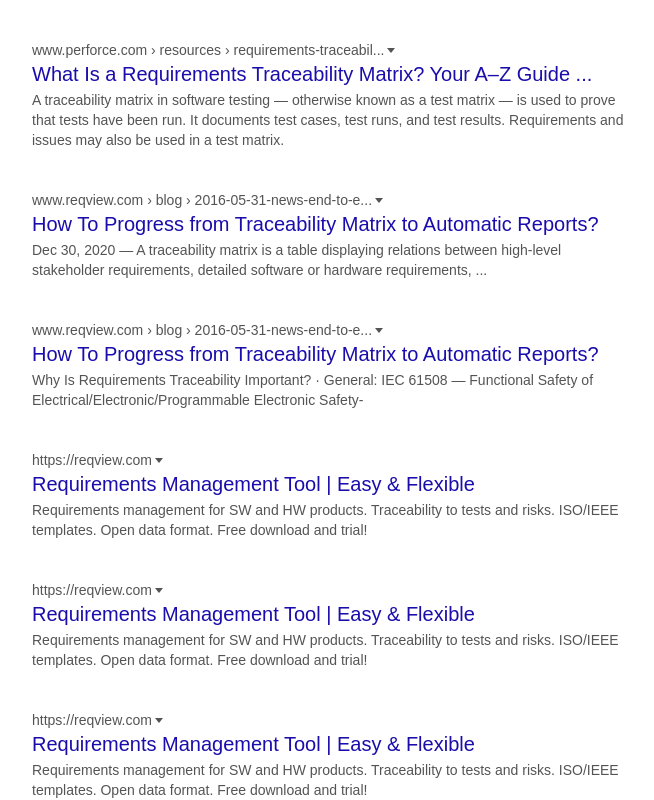
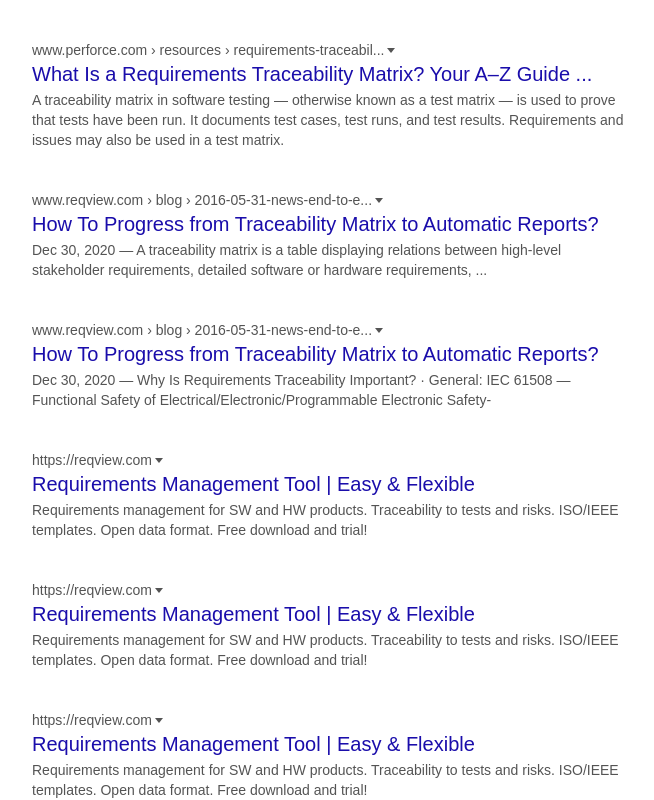
Before and after one commit to tomnovacek/SERP-simulator, a React (Create React App) app: page / in a window 1280 px wide. Shown: the part 830-1630 px from the top of the page, without its empty margins (192-846 px from the left). Built offline with nearby package versions, Linux system fonts and the light colour scheme.

Commit message:
tidy up unused components

```diff
--- a/src/App.js
+++ b/src/App.js
@@ -11,10 +11,6 @@
   const title = "Requirements Management Tool | Easy & Flexible";
   const description =
     "Requirements management for SW and HW products. Traceability to tests and risks. ISO/IEEE templates. Open data format. Free download and trial!";
-  /*   const [state, setState] = useState([{
-  url: "reqview.com",
-  title: "Requirements Management Tool | Easy & Flexible",
-  description: "Requirements management for SW and HW products. Traceability to tests and risks. ISO/IEEE templates. Open data format. Free download and trial!"}]); */
 
   const handleChange = (e) => {
     setState({ ...state, [e.target.name]: e.target.value });
@@ -93,9 +89,7 @@
             {/*  <button>Update</button> */}
           </Form>
         </div>
-        {/*
-        <Crawl />
-         */}
+
         <Serp
           url={state.url ? state.url : url}
           title={state.title ? state.title : title}
@@ -112,14 +106,14 @@
           description="A traceability matrix in software testing — otherwise known as a test matrix — is used to prove that tests have been run. It documents test cases, test runs, and test results. Requirements and issues may also be used in a test matrix."
         />
         <Serp
-          url="www.reqview.com › blog › 2016-05-31-news-end-to-e..."
+          url="www.reqview.com › blog › 2016-05-31-news-end-to-e..." //tracability matrix
           title="How To Progress from Traceability Matrix to Automatic Reports?"
           description="Dec 30, 2020 — A traceability matrix is a table displaying relations between high-level stakeholder requirements, detailed software or hardware requirements, ..."
         />
         <Serp
-          url="www.reqview.com › blog › 2016-05-31-news-end-to-e..."
+          url="www.reqview.com › blog › 2016-05-31-news-end-to-e..." //traceability report
           title="How To Progress from Traceability Matrix to Automatic Reports?"
-          description="Why Is Requirements Traceability Important? · General: IEC 61508 — Functional Safety of Electrical/Electronic/Programmable Electronic Safety- "
+          description="Dec 30, 2020 — Why Is Requirements Traceability Important? · General: IEC 61508 — Functional Safety of Electrical/Electronic/Programmable Electronic Safety- "
         />
         <Serp url={url} title={title} description={description} />
         <Serp url={url} title={title} description={description} />
```
